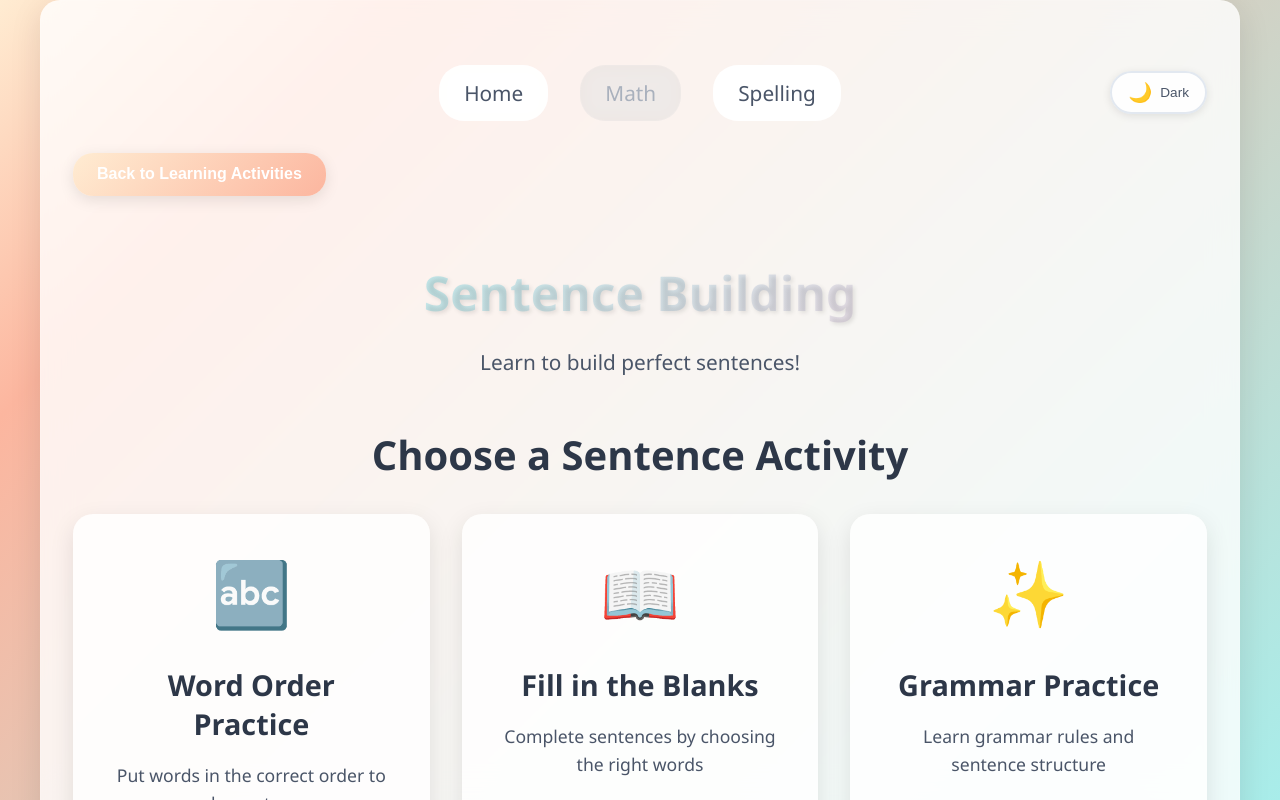
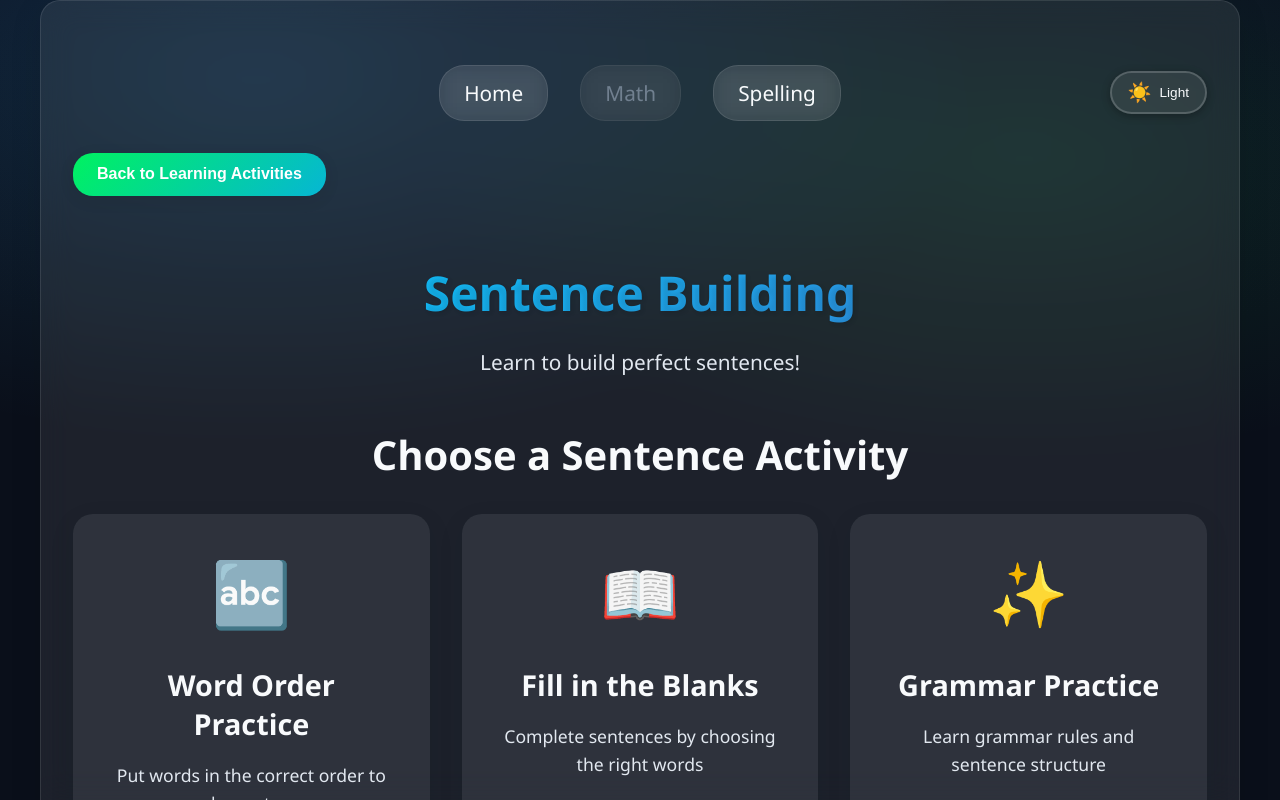
Before and after one commit to TheDevJB/kidspellinggame, an Angular app in the folder kids-spelling-game/: page /sentences/1 in a window 1280 px wide. Built offline with nearby package versions, Linux system fonts and the light colour scheme.

Commit message:
changed my theme to make it more simple

```diff
--- a/kids-spelling-game/src/app/sentence-building/sentence-building.component.css
+++ b/kids-spelling-game/src/app/sentence-building/sentence-building.component.css
@@ -527,7 +527,7 @@
   margin-bottom: 0.75rem;
   font-size: 1.1rem;
   color: var(--text-primary);
-  border-left: 4px solid var(--primary-color);
+  border-left: 4px solid var(--primary-dark);
   box-shadow: 0 2px 8px rgba(0,0,0,0.1);
   transition: all 0.3s ease;
   font-weight: 500;
--- a/kids-spelling-game/src/app/services/theme.service.ts
+++ b/kids-spelling-game/src/app/services/theme.service.ts
@@ -23,7 +23,7 @@ export class ThemeService {
       if (savedTheme) {
         this.setTheme(savedTheme);
       } else {
-        this.setTheme('light');
+        this.setTheme('dark');
       }
     }
   }
--- a/kids-spelling-game/src/app/spelling-game/spelling-game.component.css
+++ b/kids-spelling-game/src/app/spelling-game/spelling-game.component.css
@@ -74,9 +74,9 @@ h2 {
   color: #ffffff;
   background: transparent;
   text-shadow:
-    0 0 20px rgba(102, 126, 234, 0.8),
-    0 0 40px rgba(102, 126, 234, 0.6),
-    0 0 60px rgba(102, 126, 234, 0.4),
+    0 0 20px rgba(34, 211, 238, 0.8),
+    0 0 40px rgba(34, 211, 238, 0.6),
+    0 0 60px rgba(34, 211, 238, 0.4),
     0 4px 8px rgba(0, 0, 0, 0.5);
 }
 
@@ -87,9 +87,9 @@ h2 {
 
 :root[data-theme="dark"] .current-word:hover {
   text-shadow:
-    0 0 30px rgba(102, 126, 234, 1),
-    0 0 60px rgba(102, 126, 234, 0.8),
-    0 0 90px rgba(102, 126, 234, 0.6),
+    0 0 30px rgba(34, 211, 238, 1),
+    0 0 60px rgba(34, 211, 238, 0.8),
+    0 0 90px rgba(34, 211, 238, 0.6),
     0 4px 8px rgba(0, 0, 0, 0.5);
   transform: translateY(-2px) scale(1.05);
 }
@@ -101,16 +101,16 @@ h2 {
 @keyframes subtleGlow {
   0% {
     text-shadow:
-      0 0 20px rgba(102, 126, 234, 0.8),
-      0 0 40px rgba(102, 126, 234, 0.6),
-      0 0 60px rgba(102, 126, 234, 0.4),
+      0 0 20px rgba(34, 211, 238, 0.8),
+      0 0 40px rgba(34, 211, 238, 0.6),
+      0 0 60px rgba(34, 211, 238, 0.4),
       0 4px 8px rgba(0, 0, 0, 0.5);
   }
   100% {
     text-shadow:
-      0 0 25px rgba(102, 126, 234, 0.9),
-      0 0 50px rgba(102, 126, 234, 0.7),
-      0 0 75px rgba(102, 126, 234, 0.5),
+      0 0 25px rgba(34, 211, 238, 0.9),
+      0 0 50px rgba(34, 211, 238, 0.7),
+      0 0 75px rgba(34, 211, 238, 0.5),
       0 4px 8px rgba(0, 0, 0, 0.5);
   }
 }
@@ -148,7 +148,7 @@ h2 {
 input {
   padding: 1.2rem 1.5rem;
   font-size: 1.3rem;
-  border: 3px solid #667eea;
+  border: 3px solid var(--primary-dark);
   border-radius: 25px;
   width: 100%;
   max-width: 400px;
@@ -158,7 +158,7 @@ input {
   transition: all 0.3s ease;
   text-align: center;
   font-weight: 600;
-  box-shadow: 0 4px 15px rgba(102, 126, 234, 0.2);
+  box-shadow: 0 4px 15px rgba(34, 211, 238, 0.2);
 }
 
 input::placeholder {
@@ -168,9 +168,9 @@ input::placeholder {
 
 :root[data-theme="dark"] input {
   background: #2d3748;
-  border-color: #667eea;
+  border-color: var(--primary-dark);
   color: #ffffff;
-  box-shadow: 0 4px 16px rgba(102, 126, 234, 0.3);
+  box-shadow: 0 4px 16px rgba(34, 211, 238, 0.3);
 }
 
 :root[data-theme="dark"] input::placeholder {
@@ -179,18 +179,18 @@ input::placeholder {
 
 input:focus {
   outline: none;
-  border-color: #4c51bf;
+  border-color: var(--primary-dark);
   box-shadow:
-    0 0 0 4px rgba(102, 126, 234, 0.3),
-    0 8px 25px rgba(102, 126, 234, 0.4);
+    0 0 0 4px rgba(34, 211, 238, 0.3),
+    0 8px 25px rgba(34, 211, 238, 0.4);
   transform: scale(1.02);
 }
 
 :root[data-theme="dark"] input:focus {
-  border-color: #667eea;
+  border-color: var(--primary-dark);
   box-shadow:
-    0 0 0 4px rgba(102, 126, 234, 0.5),
-    0 8px 24px rgba(102, 126, 234, 0.4);
+    0 0 0 4px rgba(34, 211, 238, 0.5),
+    0 8px 24px rgba(34, 211, 238, 0.4);
 }
 
 input.success-input {
--- a/kids-spelling-game/src/styles.css
+++ b/kids-spelling-game/src/styles.css
@@ -9,88 +9,62 @@ html, body {
 
 
 :root[data-theme="light"] {
-
-  --primary-gradient: linear-gradient(135deg, #a8edea 0%, #fed6e3 100%);
-  --primary-light: #a8edea;
-  --primary-dark: #fed6e3;
-
-
-  --secondary-gradient: linear-gradient(135deg, #ffecd2 0%, #fcb69f 100%);
-  --accent-color: #ff9a9e;
-
-
-  --bg-gradient: linear-gradient(135deg, #ffecd2 0%, #fcb69f 20%, #a8edea 100%);
-  --bg-glass: rgba(255, 255, 255, 0.25);
-  --bg-card: rgba(255, 255, 255, 0.8);
-
-
-  --text-primary: #2d3748;
-  --text-secondary: #4a5568;
-  --text-light: #718096;
-  --text-accent: #e53e3e;
-
-
-  --button-gradient: linear-gradient(135deg, #667eea 0%, #764ba2 100%);
-  --button-hover: linear-gradient(135deg, #764ba2 0%, #667eea 100%);
-  --success-color: #48bb78;
-  --error-color: #f56565;
-
-
-  --theme-toggle-bg: rgba(255, 255, 255, 0.9);
+  --primary-gradient: linear-gradient(135deg, #00d2ff 0%, #3a7bd5 100%);
+  --primary-light: #3a7bd5;
+  --primary-dark: #0052a3;
+  --secondary-gradient: linear-gradient(135deg, #00f260 0%, #0575e6 100%);
+  --accent-color: #ffd166;
+  --bg-gradient: linear-gradient(135deg, #e6f7ff 0%, #f0fff4 100%);
+  --bg-glass: rgba(255, 255, 255, 0.75);
+  --bg-card: rgba(255, 255, 255, 0.9);
+  --text-primary: #1a202c;
+  --text-secondary: #2d3748;
+  --text-light: #4a5568;
+  --text-accent: #ff6b6b;
+  --button-gradient: linear-gradient(135deg, #00c6ff 0%, #0072ff 100%);
+  --button-hover: linear-gradient(135deg, #0072ff 0%, #00c6ff 100%);
+  --success-color: #22c55e;
+  --error-color: #ef4444;
+  --theme-toggle-bg: rgba(255, 255, 255, 0.95);
   --theme-toggle-border: #e2e8f0;
-  --theme-toggle-text: #4a5568;
+  --theme-toggle-text: #2d3748;
   --theme-toggle-shadow: 0 2px 8px rgba(0, 0, 0, 0.1);
   --theme-toggle-hover-bg: #f7fafc;
   --theme-toggle-hover-shadow: 0 4px 12px rgba(0, 0, 0, 0.15);
-
-
   --nav-bg: rgba(255, 255, 255, 0.9);
-  --nav-text: #4a5568;
-  --nav-hover: #667eea;
-  --nav-active: #764ba2;
+  --nav-text: #1a202c;
+  --nav-hover: #0ea5e9;
+  --nav-active: #06b6d4;
 }
 
 
 :root[data-theme="dark"] {
-
-  --primary-gradient: linear-gradient(135deg, #667eea 0%, #764ba2 100%);
-  --primary-light: #667eea;
-  --primary-dark: #764ba2;
-
-
-  --secondary-gradient: linear-gradient(135deg, #f093fb 0%, #f5576c 100%);
-  --accent-color: #f093fb;
-
-
-  --bg-gradient: linear-gradient(135deg, #0c0c0c 0%, #1a1a2e 50%, #16213e 100%);
-  --bg-glass: rgba(255, 255, 255, 0.05);
+  --primary-gradient: linear-gradient(135deg, #00d2ff 0%, #3a7bd5 100%);
+  --primary-light: #22d3ee;
+  --primary-dark: #0ea5e9;
+  --secondary-gradient: linear-gradient(135deg, #00f260 0%, #06b6d4 100%);
+  --accent-color: #ffd166;
+  --bg-gradient: radial-gradient(1200px 600px at 20% 10%, rgba(56, 189, 248, 0.15) 0%, rgba(0,0,0,0) 60%), radial-gradient(1000px 500px at 80% 20%, rgba(34, 197, 94, 0.12) 0%, rgba(0,0,0,0) 60%), linear-gradient(180deg, #0b1020 0%, #0a0f1a 40%, #0a0f1a 100%);
+  --bg-glass: rgba(255, 255, 255, 0.06);
   --bg-card: rgba(255, 255, 255, 0.08);
-
-
-  --text-primary: #f7fafc;
+  --text-primary: #f8fafc;
   --text-secondary: #e2e8f0;
   --text-light: #a0aec0;
-  --text-accent: #fc8181;
-
-
-  --button-gradient: linear-gradient(135deg, #667eea 0%, #764ba2 100%);
-  --button-hover: linear-gradient(135deg, #764ba2 0%, #f093fb 100%);
-  --success-color: #68d391;
-  --error-color: #fc8181;
-
-
-  --theme-toggle-bg: rgba(255, 255, 255, 0.1);
-  --theme-toggle-border: rgba(255, 255, 255, 0.2);
-  --theme-toggle-text: #f7fafc;
+  --text-accent: #ff6b6b;
+  --button-gradient: linear-gradient(135deg, #00c6ff 0%, #0072ff 100%);
+  --button-hover: linear-gradient(135deg, #00f260 0%, #0575e6 100%);
+  --success-color: #22c55e;
+  --error-color: #ef4444;
+  --theme-toggle-bg: rgba(255, 255, 255, 0.08);
+  --theme-toggle-border: rgba(255, 255, 255, 0.18);
+  --theme-toggle-text: #f8fafc;
   --theme-toggle-shadow: 0 2px 8px rgba(0, 0, 0, 0.3);
-  --theme-toggle-hover-bg: rgba(255, 255, 255, 0.15);
+  --theme-toggle-hover-bg: rgba(255, 255, 255, 0.12);
   --theme-toggle-hover-shadow: 0 4px 12px rgba(0, 0, 0, 0.4);
-
-
-  --nav-bg: rgba(255, 255, 255, 0.1);
-  --nav-text: #f7fafc;
-  --nav-hover: #667eea;
-  --nav-active: #f093fb;
+  --nav-bg: rgba(255, 255, 255, 0.08);
+  --nav-text: #f8fafc;
+  --nav-hover: #0ea5e9;
+  --nav-active: #22d3ee;
 }
 
 
```
